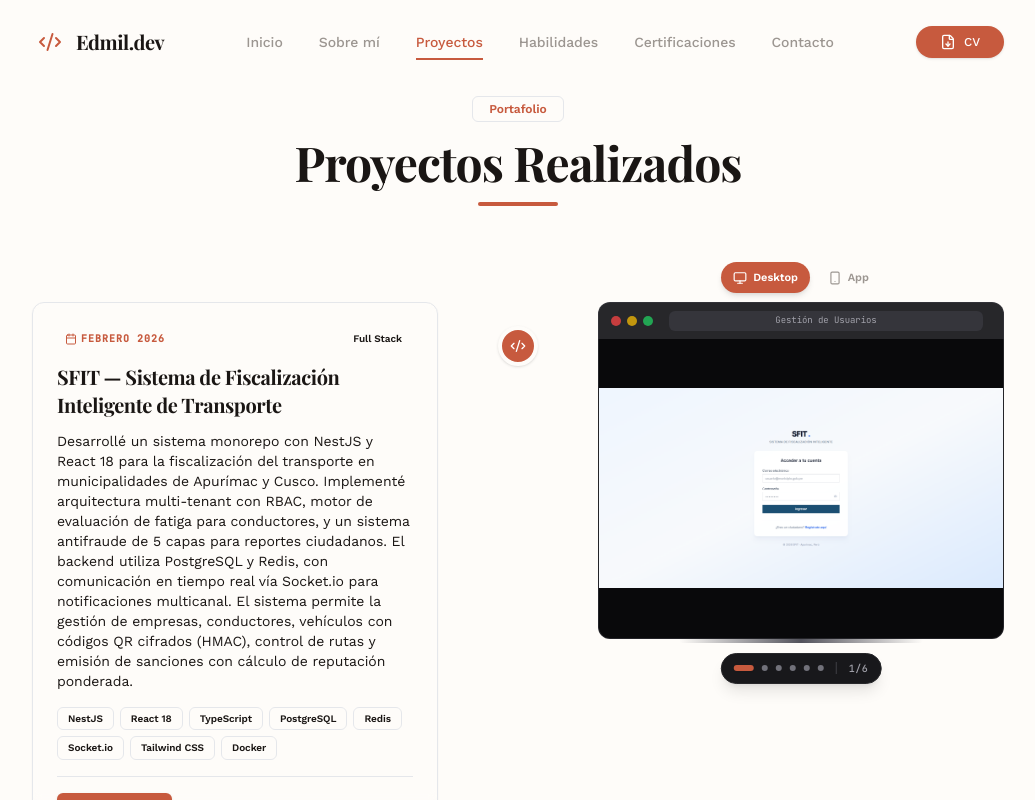
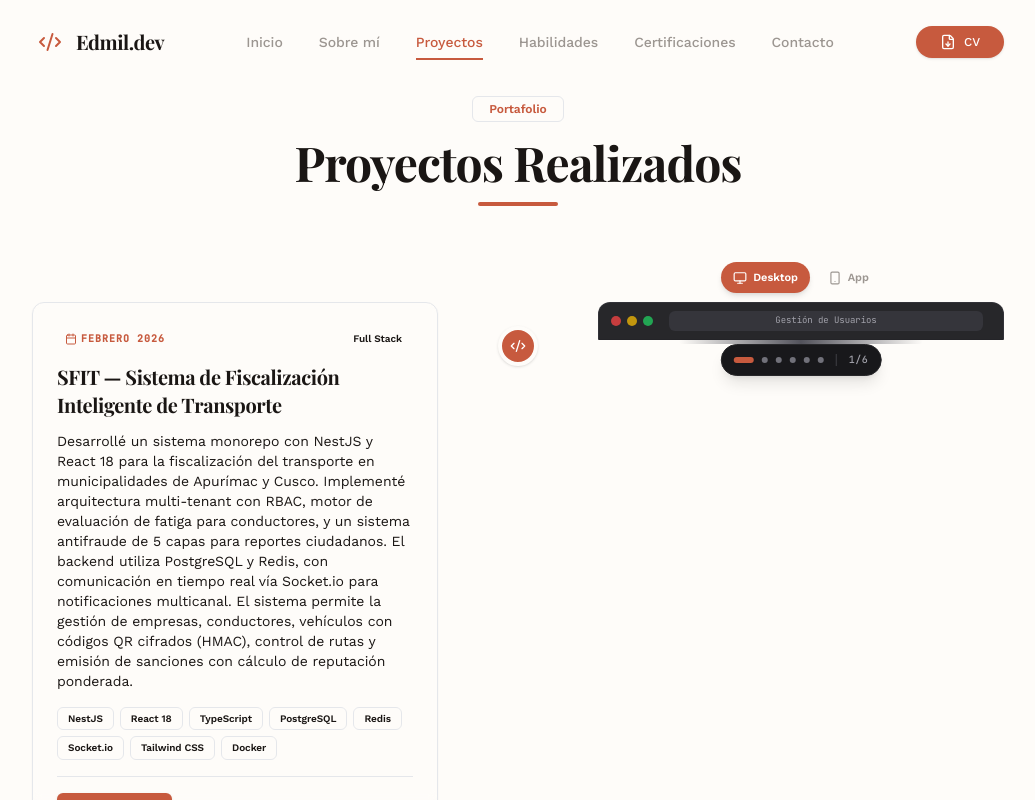
Before and after one commit to milith0kun/PortafolioWorkana, a React (Vite) app: page / in a window 1280 px wide. Both pictures are taken after a click on the button "Proyectos". Shown: the whole page, without its empty margins (122-1157 px from the left). Built offline with nearby package versions, Linux system fonts and the light colour scheme.

Commit message:
fix: remover min-h ficticio en vistas de escritorio para permitir sincronizacion bidireccional perfecta de alturas con la descripcion

```diff
--- a/src/components/sections/Experience.jsx
+++ b/src/components/sections/Experience.jsx
@@ -397,7 +397,7 @@ const DeviceScreenshotViewer = ({ screenshotsByDevice, onOpenLightbox, isRightSi
       {/* Marco - contenedor que iguala el alto de la card */}
       <AnimatePresence mode="wait">
         <motion.div
-          className="mt-12 md:mt-0 h-full flex flex-col min-h-[350px]"
+          className="mt-12 md:mt-0 h-full flex flex-col min-h-[300px] md:min-h-0"
           initial={{ opacity: 0, y: 10 }}
           animate={{ opacity: 1, y: 0 }}
           exit={{ opacity: 0, y: -10 }}
@@ -417,7 +417,7 @@ const DeviceScreenshotViewer = ({ screenshotsByDevice, onOpenLightbox, isRightSi
                   </div>
                 </div>
               </div>
-              <div className="group flex-1 min-h-[300px] relative overflow-hidden bg-zinc-950 border-x border-b border-zinc-700/50 rounded-b-xl cursor-pointer transition-all hover:shadow-lg hover:shadow-primary/10" onClick={onOpenLightbox} role="button" tabIndex={0} onKeyDown={(e) => e.key === 'Enter' && onOpenLightbox?.()}>
+              <div className="group flex-1 relative overflow-hidden bg-zinc-950 border-x border-b border-zinc-700/50 rounded-b-xl cursor-pointer transition-all hover:shadow-lg hover:shadow-primary/10" onClick={onOpenLightbox} role="button" tabIndex={0} onKeyDown={(e) => e.key === 'Enter' && onOpenLightbox?.()}>
                 <div className="absolute inset-0 overflow-hidden transition-all duration-300 flex flex-col items-center justify-center">
                   <AnimatePresence mode="wait">
                     {currentImage && (
@@ -442,7 +442,7 @@ const DeviceScreenshotViewer = ({ screenshotsByDevice, onOpenLightbox, isRightSi
             <div className="max-w-[320px] mx-auto h-full w-full">
               <div className="bg-zinc-800 rounded-[2.5rem] border-[3px] border-zinc-700 shadow-2xl shadow-black/40 p-1.5 h-full flex flex-col overflow-hidden">
                 <div className="relative flex justify-center"><div className="absolute top-0 z-10 w-24 h-5 bg-zinc-800 rounded-b-2xl flex items-center justify-center"><div className="w-12 h-1 bg-zinc-600 rounded-full" /></div></div>
-                <div className="group flex-1 min-h-[350px] relative overflow-hidden bg-zinc-950 rounded-[2rem] cursor-pointer" onClick={onOpenLightbox} role="button" tabIndex={0} onKeyDown={(e) => e.key === 'Enter' && onOpenLightbox?.()}>
+                <div className="group flex-1 min-h-[350px] md:min-h-0 relative overflow-hidden bg-zinc-950 rounded-[2rem] cursor-pointer" onClick={onOpenLightbox} role="button" tabIndex={0} onKeyDown={(e) => e.key === 'Enter' && onOpenLightbox?.()}>
                   <div className="absolute inset-0 overflow-hidden transition-all duration-300 flex flex-col items-center justify-center">
                     <AnimatePresence mode="wait">
                       {currentImage && (
@@ -464,7 +464,7 @@ const DeviceScreenshotViewer = ({ screenshotsByDevice, onOpenLightbox, isRightSi
             <div className="max-w-[480px] mx-auto w-full h-full">
               <div className="bg-zinc-800 rounded-[1.5rem] border-[3px] border-zinc-700 shadow-xl shadow-black/30 p-2 h-full flex flex-col overflow-hidden">
                 <div className="flex justify-center mb-1"><div className="w-2 h-2 bg-zinc-600 rounded-full" /></div>
-                <div className="group flex-1 min-h-[350px] relative overflow-hidden bg-zinc-950 rounded-xl cursor-pointer" onClick={onOpenLightbox} role="button" tabIndex={0} onKeyDown={(e) => e.key === 'Enter' && onOpenLightbox?.()}>
+                <div className="group flex-1 min-h-[350px] md:min-h-0 relative overflow-hidden bg-zinc-950 rounded-xl cursor-pointer" onClick={onOpenLightbox} role="button" tabIndex={0} onKeyDown={(e) => e.key === 'Enter' && onOpenLightbox?.()}>
                   <div className="absolute inset-0 overflow-hidden transition-all duration-300 flex flex-col items-center justify-center">
                     <AnimatePresence mode="wait">
                       {currentImage && (
```
